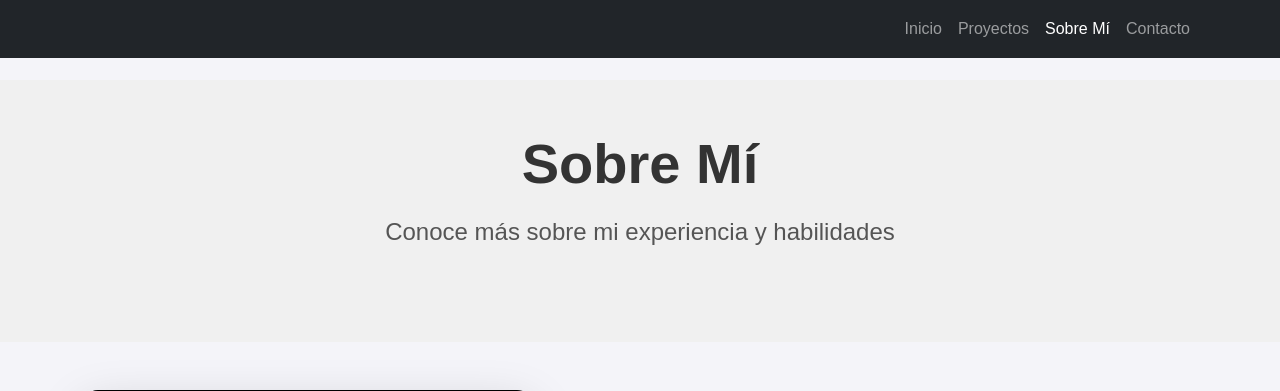
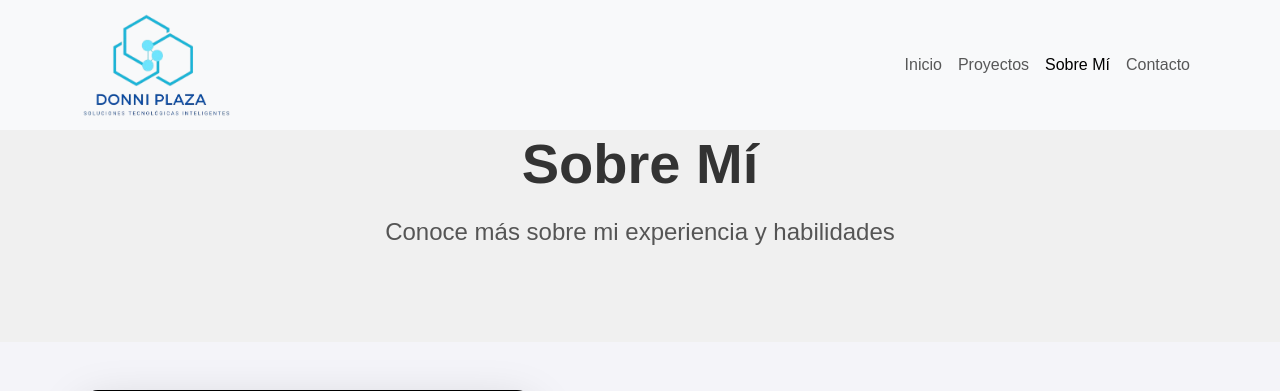
Before and after one commit to Donnyjpl/portafolio, a Django app: page /sobre-mi/ in a window 1280 px wide. Shown: the top 391 px of the page. Run offline with Django 5.2, Linux system fonts and the light colour scheme.

Commit message:
imagenes y favion

```diff
--- a/web/templates/base.html
+++ b/web/templates/base.html
@@ -7,6 +7,11 @@
     <meta charset="UTF-8">
     <meta name="viewport" content="width=device-width, initial-scale=1.0">
     <title>{% block title %}Mi Portafolio{% endblock %}</title>
+
+ <!-- Favicon -->
+ <link rel="icon" href="{% static 'img/favi1.ico' %}" type="image/x-icon">
+
+
     <!-- Bootstrap 5 -->
     <link href="https://cdn.jsdelivr.net/npm/bootstrap@5.3.0/dist/css/bootstrap.min.css" rel="stylesheet">
     <!-- Font Awesome -->
@@ -38,8 +43,12 @@
     </div>
     <!-- Navbar -->
     <!-- Navbar -->
-    <nav class="navbar navbar-expand-lg navbar-dark fixed-top bg-dark">
+    <nav class="navbar navbar-expand-lg fixed-top navbar-light bg-light">
         <div class="container">
+            <a class="navbar-brand" href="{% url 'home' %}">
+                <img src="{% static 'img/logo1.png' %}" alt="Logo" width="150">
+            </a>
+
             <button class="navbar-toggler" type="button" data-bs-toggle="collapse" data-bs-target="#navbarNav" aria-controls="navbarNav" aria-expanded="false" aria-label="Toggle navigation">
                 <span class="navbar-toggler-icon"></span>
             </button>
```
Also changed, not shown: web/static/img/favi1.ico (added), web/static/img/logo.png (added), web/static/img/logo1.png (added).
